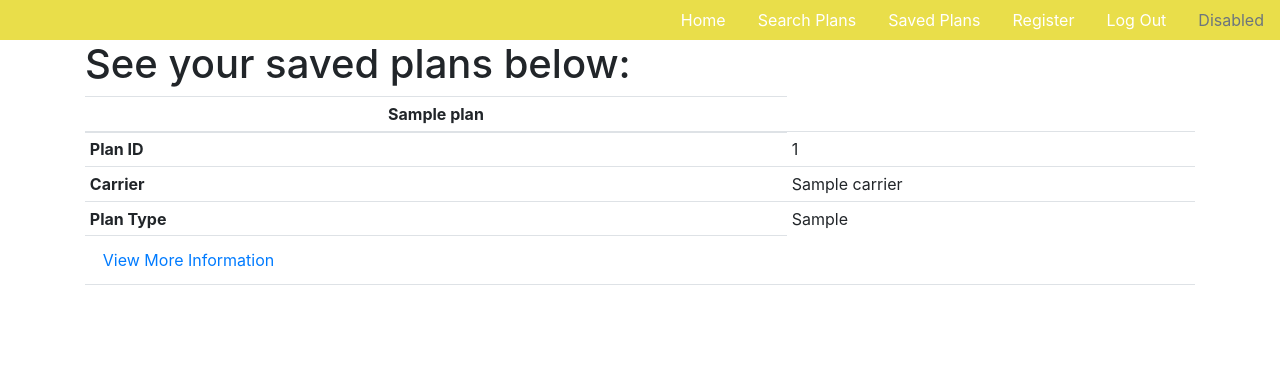
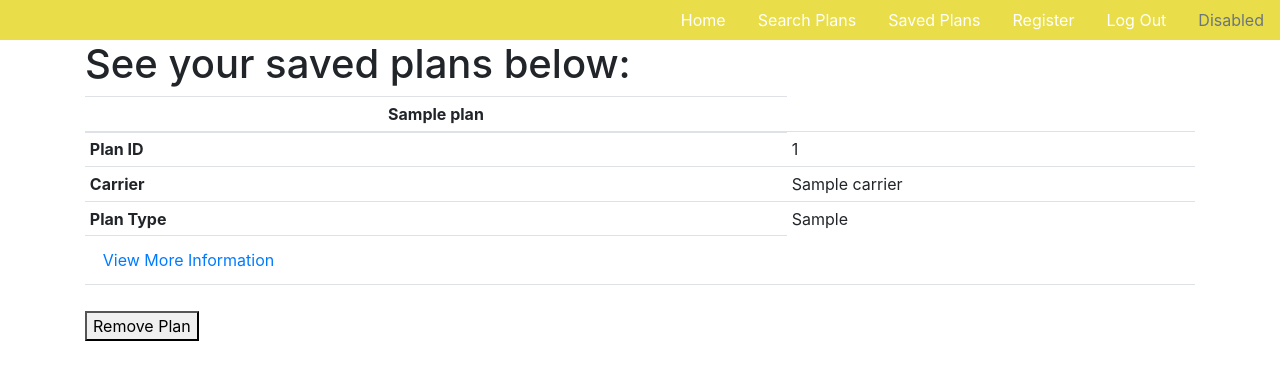
Before and after one commit to s-tao/whats-my-care, a Flask app: a page that uses templates/saved_plans.html in a window 1280 px wide. Shown: the top 380 px of the page. Run offline with Flask 2, Linux system fonts and the light colour scheme; the visitor is signed in with stand-in values (Sample User, id 1); tables that the repository leaves empty hold one stand-in row (values such as "Sample post"); some libraries are stand-ins or nearby versions.

Commit message:
remove saved plans in progress

```diff
--- a/server.py
+++ b/server.py
@@ -5,7 +5,7 @@ from flask_debugtoolbar import DebugToolbarExtension
 
 from model import connect_to_db, db, User, Carrier, Plan, PlanCoverage, PlanType
 from process_plans import show_medical_plans, parse_med_plans, find_fips_code, search_medical_plan, temp_data_call
-from seed import add_user, add_plan
+from seed import add_user, add_plan, remove_plan
 import os
 
 
@@ -165,6 +165,20 @@ def show_saved_plans(user_id):
                                                pc_list=plan_coverage_list)
 
 
+@app.route('/remove_plan', methods=['POST'])
+def remove_userplan():
+
+    user_id = session['user_id']
+
+    plan_id = request.form.get('planId')
+    print(plan_id, "\n\n\n")
+    plan = Plan.query.filter(Plan.plan_id == plan_id).first()
+
+    # remove_plan(plan, user_id)
+
+    return "Plan Removed"
+
+
 if __name__ == '__main__':
 
     app.debug = True
--- a/static/js/script.js
+++ b/static/js/script.js
@@ -164,3 +164,16 @@ previousButton.on('click', individualMedPlan, (evt) => {
   $.post(url, individualMedPlan);
 
 });
+
+
+const removePlan = $('.remove-plan');
+
+removePlan.click(function() {
+
+  const planId = this.id;
+  console.log(planId)
+
+  $.post('/remove_plan', planId, (res) => {
+    alert(res);
+  });
+});
--- a/templates/saved_plans.html
+++ b/templates/saved_plans.html
@@ -68,6 +68,10 @@
         </tbody>
       </table>
     </div>
+    <div class="sub-container">
+      <button type="remove-plan" class="remove-plan"
+              id="{{ plan.plan.vericred_id }}">Remove Plan</button>
+    </div>
   {% endfor %}
 </div>
 
```
Also changed, not shown: seed.py (+8 -0 lines).
